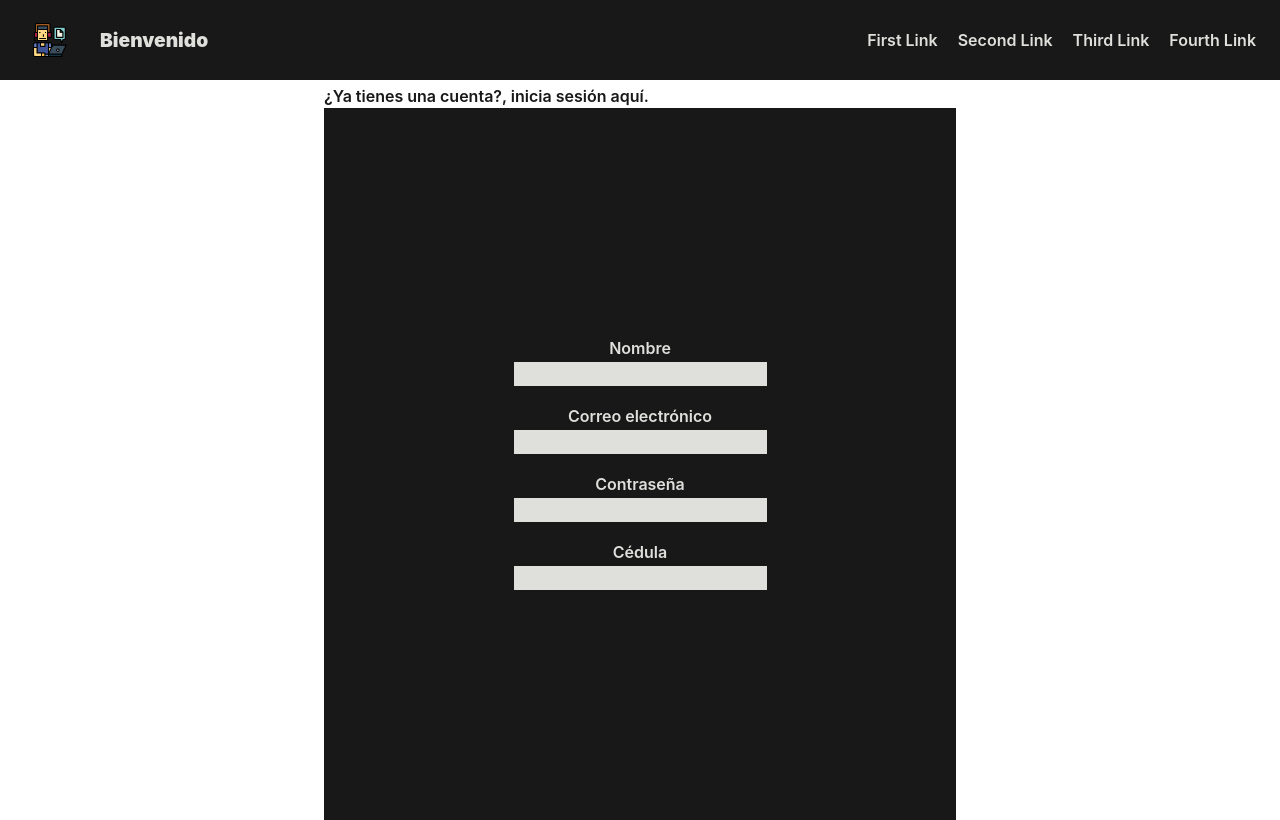
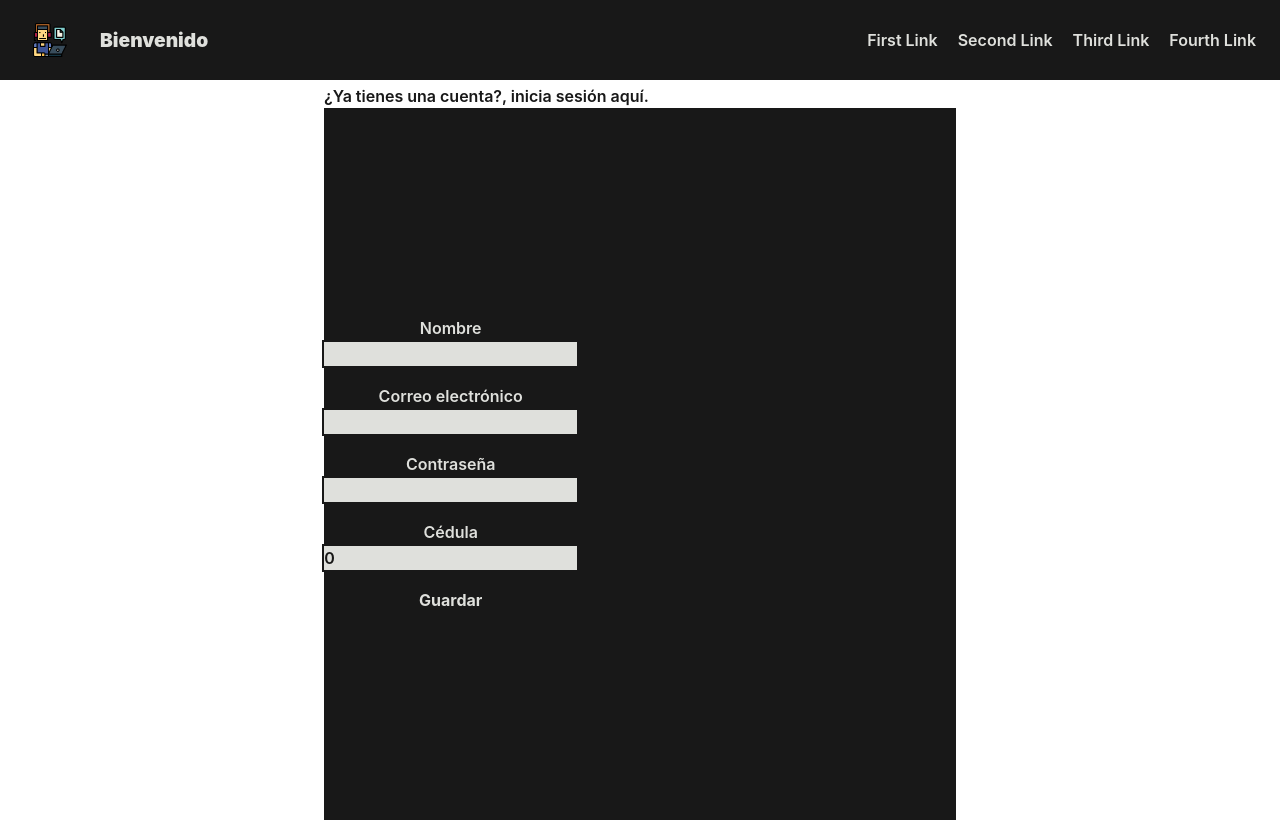
Before and after one commit to EvanderJimenez/Control_info_Empleados, a Next.js app in the folder proyecto/: page / in a window 1280 px wide. Both pictures are taken after a click on the link "¿No estás registrado?, da clic aquí.". Built offline with nearby package versions, Linux system fonts and the light colour scheme.

Commit message:
(ACTUALIZACION) registrar un empleado

```diff
--- a/proyecto/src/pages/api/empleados.ts
+++ b/proyecto/src/pages/api/empleados.ts
@@ -15,8 +15,8 @@ export default async function handler(
     console.log("Estoy ene el create")
     console.log("estoy en el email and password")
     console.log(req.query.email, req.body.password)
-    getEmployeByEmailPass(req, res)
-    // await createEmployee(req, res);
+    //getEmployeByEmailPass(req, res)
+     await createEmployee(req, res);
   } else if(req.method === "DELETE") {
     console.log("Estoy en el delete")
     console.log("estoy en el delete")
--- a/proyecto/src/root/components/empleado/Empleado.tsx
+++ b/proyecto/src/root/components/empleado/Empleado.tsx
@@ -97,9 +97,6 @@ function Empleado() {
 
   return (
 
-
-
-
 <div className="p-4">
 
 <div>
--- a/proyecto/src/root/components/login/Login.tsx
+++ b/proyecto/src/root/components/login/Login.tsx
@@ -9,7 +9,8 @@ function Login () {
   const [email, setEmail] = useState<string>("");
   const [password, setPassword] = useState<string>("");
   const [isLoggedIn, setIsLoggedIn] = useState<boolean>(false);
-  const [userData, setUserData] = useState<any>(null);
+  const [userData, setUserData] = useState<any>(null); //usar para props de otro componente
+  const [errorEmailPass, setErrorEmailPass] = useState<any>(null)
 
   const handleInputChange = (event: ChangeEvent<HTMLInputElement>) => {
     const { name, value } = event.target;
@@ -22,7 +23,6 @@ function Login () {
   };
 
   const handleIngresar = async () => {
-    // Validar que se hayan ingresado valores válidos para email y password antes de enviar la solicitud de inicio de sesión
     if (email && password) {
       try {
         console.log("Datos enviados:", { email, password })
@@ -38,23 +38,18 @@ function Login () {
       })
         });
 
-        // Verificar si la respuesta es exitosa
         if (response.ok) {
           const data = await response.json();
           setIsLoggedIn(true);
           setUserData(data);
           console.log(data);
         } else {
-          // Manejar el error
+          setErrorEmailPass(true)
           throw new Error('Error al iniciar sesión');
         }
       } catch (error) {
-        // Manejar el error
         console.error(error);
       }
-    } else {
-      // Mostrar un mensaje de error indicando que se deben ingresar valores válidos para email y password
-      console.error('Debes ingresar valores válidos para email y password');
     }
   };
 
@@ -87,6 +82,7 @@ function Login () {
         />
       </div>
       <button type="submit" className="bg-blue hover:bg-red text-white font-bold py-2 px-4 rounded mt-4">Ingresar</button>
+      {errorEmailPass ? <label>The employee does not exist</label> : null}
     </form>)}
     </div>
 
--- a/proyecto/src/root/components/mainForm/MainForm.tsx
+++ b/proyecto/src/root/components/mainForm/MainForm.tsx
@@ -1,6 +1,6 @@
 import React, { useState } from "react";
 import  Login  from "../login/Login";
-import { Register } from "../register/Register";
+import Register from "../register/Register";
 
 export const MainForm = ({}) => {
   const [showComponent, setShowComponent] = useState(true);
--- a/proyecto/src/root/components/register/Register.tsx
+++ b/proyecto/src/root/components/register/Register.tsx
@@ -1,25 +1,93 @@
-import React from "react";
+import React, {useState } from "react";
 
-export const Register = ({}) => {
+interface UserData {
+  cedula: number;
+  contrasena: string;
+  correo: string;
+  departamentoEmp: string;
+  habilitado: boolean;
+  jefe: string;
+  nombre: string;
+  puesto: string;
+  sueldo: number;
+}
+
+function Register() {
+
+  const [data, setData] = useState<UserData[]>([]);
+  const [userData, setUserData] = useState<UserData>({
+    cedula: 0,
+    contrasena: "",
+    correo: "",
+    departamentoEmp: "",
+    habilitado: false,
+    jefe: "",
+    nombre: "",
+    puesto: "",
+    sueldo: 0,
+  });
+
+  const handleInputChange = (event: React.ChangeEvent<HTMLInputElement>) => {
+    const { name, value } = event.target;
+    setUserData((prevUserData) => ({ ...prevUserData, [name]: value }));
+  };
+
+  const handleSubmit = (event: React.FormEvent<HTMLFormElement>) => {
+    event.preventDefault();
+
+    // Validar que los campos no estén vacíos antes de enviar la solicitud POST
+
+
+    console.log("Nuevo usuario:", userData);
+
+    fetch("/api/empleados", {
+      method: "POST",
+      headers: {
+        "Content-Type": "application/json",
+      },
+      body: JSON.stringify(userData),
+    })
+      .then((res) => res.json())
+      .then((newUser) => setData([...data, newUser]))
+      .catch((error) => console.error("Error al crear nuevo usuario:", error));
+
+    setUserData({
+      cedula: 0,
+      contrasena: "",
+      correo: "",
+      departamentoEmp: "",
+      habilitado: false,
+      jefe: "",
+      nombre: "",
+      puesto: "",
+      sueldo: 0,
+    });
+  };
+
   return (
+    <form onSubmit={handleSubmit} className=" grid grid-cols-1 gap-4 md:grid-cols-2 lg:grid-cols-3">
     <div className="bg-SecondaryColor flex items-center justify-center flex-col h-full w-full p-10">
       <div className="flex flex-col items-center justify-center p-2">
-        <label htmlFor="name">Nombre</label>
-        <input type="text" pattern="[a-zA-Z]+" required className="bg-PrimaryColor secondary-font  border-2 border-gray-300 focus:outline-none focus:border-blue hover:border-red" id="name" />
+        <label >Nombre</label>
+        <input type="text" name="nombre" value={userData.nombre} onChange={handleInputChange} required className="bg-PrimaryColor secondary-font  border-2 border-gray-300 focus:outline-none focus:border-blue hover:border-red" id="name" />
       </div>
       <div className="flex flex-col items-center justify-center p-2">
-        <label htmlFor="gmail">Correo electrónico</label>
-        <input type="gmail" className="bg-PrimaryColor secondary-font  border-2 border-gray-300 focus:outline-none focus:border-blue hover:border-red" id="name" />
+        <label>Correo electrónico</label>
+        <input type="email" name="correo" value={userData.correo} onChange={handleInputChange} className="bg-PrimaryColor secondary-font  border-2 border-gray-300 focus:outline-none focus:border-blue hover:border-red" id="name" />
       </div>
       <div className="flex flex-col items-center justify-center p-2">
-        <label htmlFor="password">Contraseña</label>
-        <input type="password" className="bg-PrimaryColor secondary-font  border-2 border-gray-300 focus:outline-none focus:border-blue hover:border-red" id="password" />
+        <label>Contraseña</label>
+        <input type="password" name="contrasena" value={userData.contrasena} onChange={handleInputChange} className="bg-PrimaryColor secondary-font  border-2 border-gray-300 focus:outline-none focus:border-blue hover:border-red" id="password" />
       </div>
       <div className="flex flex-col items-center justify-center p-2">
-        <label htmlFor="cedula">Cédula</label>
-        <input type="number" className="bg-PrimaryColor secondary-font  border-2 border-gray-300 focus:outline-none focus:border-blue hover:border-red" id="cedula" />
+        <label>Cédula</label>
+        <input type="number" name="cedula" value={userData.cedula} onChange={handleInputChange} className="bg-PrimaryColor secondary-font  border-2 border-gray-300 focus:outline-none focus:border-blue hover:border-red" id="cedula" />
       </div>
+      <button type="submit" className="bg-blue-500 hover:bg-blue-700 text-white font-bold py-2 px-4 rounded">Guardar</button>
     </div>
+
+    </form>
+
   );
 };
 
```
